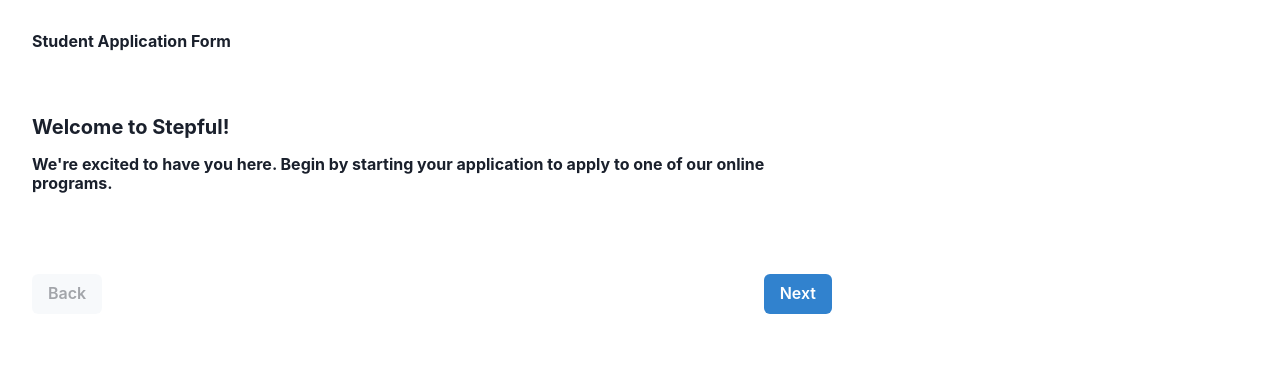
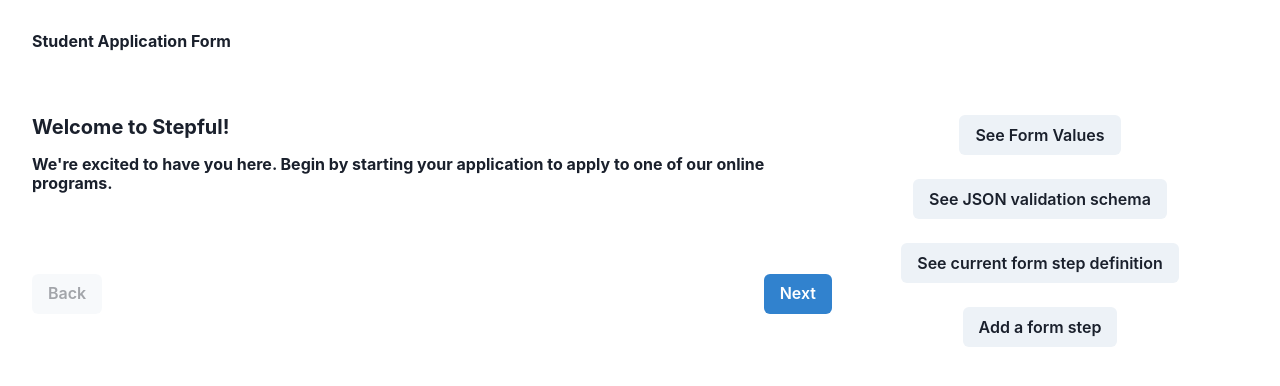
Before and after one commit to neildevas/onboarding-demo, a React (Create React App) app: page /onboarding in a window 1280 px wide. Shown: the top 386 px of the page. Built offline with nearby package versions, Linux system fonts and the light colour scheme.

Commit message:
Start demo features

```diff
--- /dev/null
+++ b/src/components/AddFormStepModal.tsx
@@ -0,0 +1,68 @@
+import React, { useState } from 'react';
+import {
+  Button,
+  Modal,
+  ModalOverlay,
+  useDisclosure,
+  ModalContent,
+  ModalHeader,
+  ModalCloseButton,
+  ModalFooter,
+  ModalBody,
+  FormControl, FormLabel,
+  Input, Text, Heading
+} from '@chakra-ui/react';
+import UiDropdownSelect from "./UiDropdownSelect";
+
+function AddFormStepModal(props: { didSubmit: boolean; buttonTitle: string; onSubmit: (val: { state: string, title: string, message: string } ) => void }) {
+  const { isOpen, onOpen, onClose } = useDisclosure();
+  const [chosenState, setChosenState] = useState('');
+  const [title, setTitle] = useState('');
+  const [message, setMessage] = useState('');
+
+  const { buttonTitle, didSubmit, onSubmit } = props;
+  return (
+    <>
+      <Button onClick={onOpen}>{buttonTitle}</Button>
+      <Modal isOpen={isOpen} onClose={onClose} size={'xl'}>
+        <ModalOverlay />
+        <ModalContent>
+          <ModalHeader>Add a form step</ModalHeader>
+          <ModalCloseButton />
+          {didSubmit ? (
+            <ModalBody>
+              <Heading>You already submitted a form step.</Heading>
+              <Text>Please restart the demo to submit a step again.</Text>
+            </ModalBody>
+          ) : (
+            <ModalBody>
+              <FormControl>
+                <FormLabel>
+                  If State is
+                </FormLabel>
+                {/* @ts-ignore */}
+                <UiDropdownSelect options={[{ title: 'South Carolina', value: 'SC'}, { title: 'Washington', value: 'WA' }, ]} onChange={val => setChosenState(val)} />
+                <FormLabel>
+                  Enter Title:
+                </FormLabel>
+                <Input onChange={(e) => setTitle(e.target.value)} value={title}/>
+                <FormLabel>
+                  Enter Message:
+                </FormLabel>
+                <Input onChange={(e) => setMessage(e.target.value)} value={message}/>
+              </FormControl>
+            </ModalBody>
+          )}
+
+          <ModalFooter>
+            <Button variant='outline' onClick={onClose} mr={3} >Close</Button>
+            {!didSubmit && (<Button colorScheme='blue' isDisabled={!chosenState || !title || !message} onClick={() => { onSubmit({ state: chosenState, title, message }); onClose() }}>
+              Submit
+            </Button>)}
+          </ModalFooter>
+        </ModalContent>
+      </Modal>
+    </>
+  )
+}
+export default AddFormStepModal;
--- /dev/null
+++ b/src/components/JsonPrettyModal.tsx
@@ -0,0 +1,31 @@
+import React from 'react';
+import { Button, Modal, ModalOverlay, useDisclosure, ModalContent, ModalHeader, ModalCloseButton, ModalFooter, ModalBody } from '@chakra-ui/react';
+import JSONPretty from "react-json-pretty";
+
+function JsonPrettyModal(props: { data: any; buttonTitle: string; }) {
+  const { isOpen, onOpen, onClose } = useDisclosure()
+  const { data, buttonTitle } = props;
+  return (
+    <>
+      <Button onClick={onOpen}>{buttonTitle}</Button>
+      <Modal isOpen={isOpen} onClose={onClose} size={'xl'}>
+        <ModalOverlay />
+        <ModalContent>
+          {/*<ModalHeader>Modal Title</ModalHeader>*/}
+          <ModalCloseButton />
+          <ModalBody>
+            <JSONPretty data={data} />
+          </ModalBody>
+
+          <ModalFooter>
+            <Button colorScheme='blue' mr={3} onClick={onClose}>
+              Close
+            </Button>
+            {/*<Button variant='ghost'>Secondary Action</Button>*/}
+          </ModalFooter>
+        </ModalContent>
+      </Modal>
+    </>
+  )
+}
+export default JsonPrettyModal;
--- a/src/data/mock-onboarding-form.ts
+++ b/src/data/mock-onboarding-form.ts
@@ -697,5 +697,15 @@
       },
     ],
     rule: null,
-  },],
+  },{
+    step_id: 'confirm_data_interstitial',
+    title: "Ready to submit?",
+    elements: [{
+      ref: '',
+      required: false,
+      schema: null,
+      __typename: 'UiFormInterstitial',
+      label: "Please confirm your data and then click the Next button to submit!"
+    }]
+  }],
 };
--- a/src/routes/onboarding.tsx
+++ b/src/routes/onboarding.tsx
@@ -16,14 +16,15 @@
 } from "@chakra-ui/react";
 import React, {useCallback, useEffect, useState} from "react";
 import {onboardingForm, schema} from "../data/mock-onboarding-form";
-import {FormOption, OnboardingForm, OnboardingFormElement, OnboardingFormStep} from "../types/onboarding";
+import {OnboardingForm, OnboardingFormElement, OnboardingFormStep, OnboardingStepRule} from "../types/onboarding";
 import {ErrorMessage, Field, FieldProps, Form, Formik} from "formik";
 import Ajv, {DefinedError, JSONSchemaType} from "ajv";
 import UiFormTable from "../components/UiFormTable";
 import UiDropdownSelect from "../components/UiDropdownSelect";
-import {merge} from 'lodash'
 import JSONPretty from 'react-json-pretty';
 import {getPropertyFromRef, recursivelyAppendToSchema} from "../utils";
+import JsonPrettyModal from "../components/JsonPrettyModal";
+import AddFormStepModal from "../components/AddFormStepModal";
 
 interface FormData {
   [key: string]: string | number | string[] | undefined;
@@ -38,10 +39,50 @@
   const [submittedData, setSubmittedData] = useState<FormData>({});
   const [newGeneratedSchema, setNewGeneratedSchema] = useState<JSONSchemaType<any>>({ type: 'object' });
   const [stateFormValues, setStateFormValues] = useState<FormData>({});
+  const [extraStepValues, setExtraStepValues] = useState<{ state: string; title: string; message: string } | null>(null)
 
   useEffect(() => {
-    console.log('new generaetd schema', newGeneratedSchema);
-  }, [newGeneratedSchema]);
+    if (!extraStepValues) {
+      return;
+    }
+    // Construct a new step, conditionally shown on the state selected.
+    const rule: OnboardingStepRule = {
+      ref: '#/properties/address/properties/state',
+      schema: {
+        const: extraStepValues.state,
+      },
+      __typename: 'UiFormRule',
+    }
+    const step: OnboardingFormStep = {
+      step_id: `${extraStepValues.state}_unavailable_disclaimer`,
+      title: extraStepValues.title,
+      elements: [{
+        ref: '',
+        required: false,
+        schema: null,
+        __typename: 'UiFormInterstitial',
+        label: extraStepValues.message
+      }],
+      rule,
+    }
+    // place after the address step
+
+    // @ts-ignore
+    setForm(prevState => {
+      if (!prevState) return prevState;
+      const indexOf = prevState.form.steps.findIndex(it => it.step_id === 'address');
+      if (indexOf <= 0) { console.log('could not find step'); return }
+      const newSteps = prevState.form.steps.slice();
+      newSteps.splice(indexOf + 1, 0, step);
+      return {
+        ...prevState,
+        form: {
+          ...prevState?.form,
+          steps: newSteps,
+        }
+      }
+    })
+  }, [extraStepValues])
 
   useEffect(() => {
     if (!form) return;
@@ -101,8 +142,10 @@
       // Validate the rule of the next step in the list
       const fieldName = getPropertyFromRef(nextStep.rule.ref);
       const { schema } = nextStep.rule;
+      console.log('FIELD NAME', fieldName, schema, values[fieldName]);
       // @ts-ignore
       const valid = ajv.validate(schema, values[fieldName]);
+      console.log('VALID', valid);
       if (valid) break;
       stepIndexToGoTo++;
     }
@@ -181,7 +224,9 @@
         </Box>
       ) : (
       <Box height={'100%'} width={'100%'} p={8}>
+        <Flex direction={'row'}>
         {form ? (
+          <Flex direction={'column'} flex={1}>
             <Formik initialValues={{}} onSubmit={handleOnSubmit} validate={validate}>
               {({ values, errors }) => {
                 return (
@@ -203,13 +248,23 @@
                 )
               }}
             </Formik>
+          </Flex>
+
         ) : (<Loading />)}
+          <Flex flex={1} alignItems={'center'} direction={'column'}>
+            <VStack spacing={'24px'}>
+              <JsonPrettyModal data={stateFormValues} buttonTitle={'See Form Values'} />
+              <JsonPrettyModal data={newGeneratedSchema} buttonTitle={'See JSON validation schema'} />
+              <JsonPrettyModal data={form?.form.steps[currentStepIndex] ?? {}} buttonTitle={'See current form step definition'} />
+              <AddFormStepModal buttonTitle={'Add a form step'} onSubmit={(val) => { setExtraStepValues(val) }} didSubmit={!!extraStepValues} />
+            </VStack>
+          </Flex>
+        </Flex>
       </Box>
       )}
     </Flex>
   );
 }
-
 
 type FormStepProps = {
   step: OnboardingFormStep;
@@ -373,7 +428,6 @@
           <JSONPretty data={data} />
         </Flex>
       </Flex>
-
     </Box>
   )
 }
```
Lines whose indentation alone changed are shown as unchanged.
